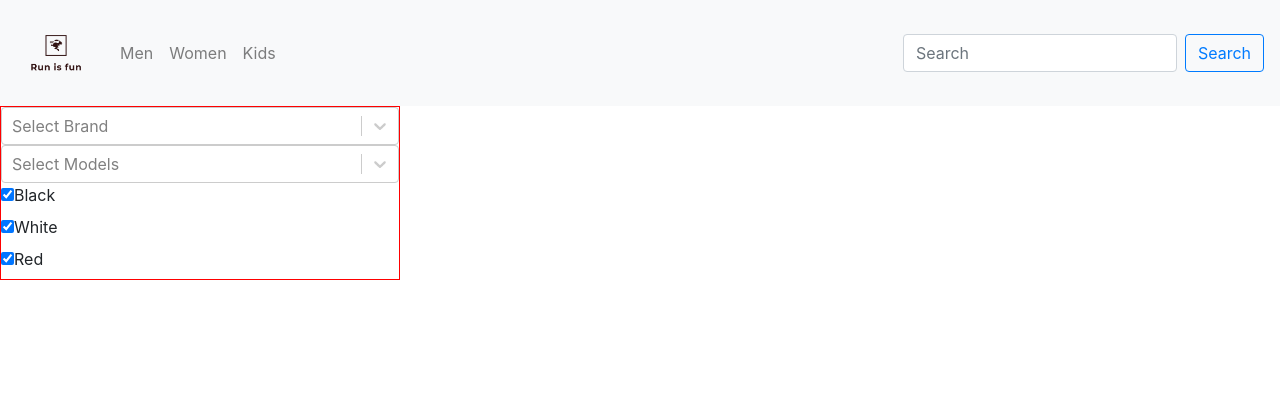
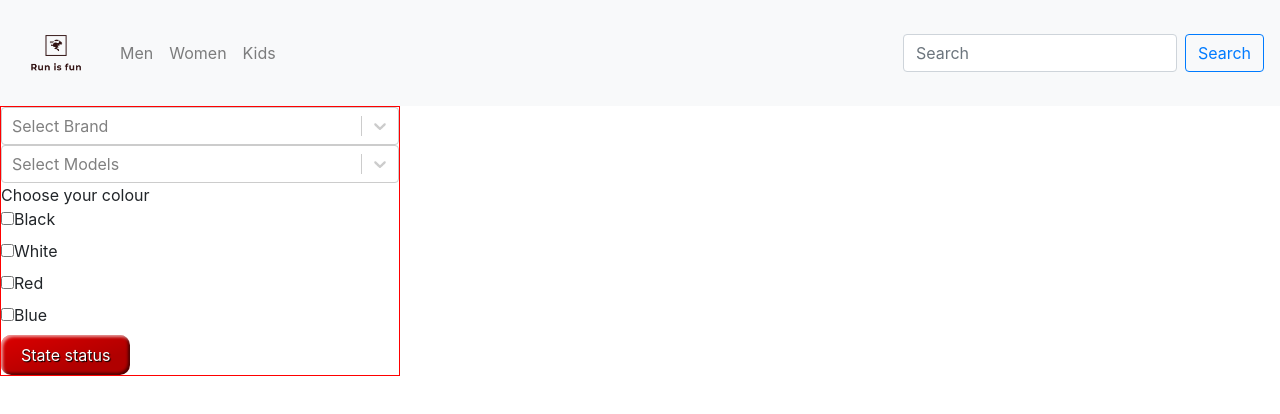
Before and after one commit to Reksakan/askerkan-runisfun, a React (Create React App) app in the folder client/: page / in a window 1280 px wide. Shown: the top 414 px of the page. Built offline with nearby package versions, Linux system fonts and the light colour scheme.

Commit message:
modified filter. colour set was added

```diff
--- a/client/src/pages/HomePage/components/Filter/Filter.js
+++ b/client/src/pages/HomePage/components/Filter/Filter.js
@@ -11,7 +11,12 @@ const shoesManufacturerNumber = shoesManufacturer;
 
 class Filter extends React.Component {
   state = {
-    shoesModelsFiltered: []
+    shoesManufacturerFiltered: [],
+    shoesModelsFiltered: [],
+    colourBlack: false,
+    colourWhite: false,
+    colourBlue: false,
+    colourRed: false
   }
 
   handleChosenProducers = (selectedArray) => {
@@ -32,13 +37,33 @@ class Filter extends React.Component {
     }
 
     this.setState({
+      shoesManufacturerFiltered: selectedProducers,
       shoesModelsFiltered: shoesModelsFiltered
     })
+  }
+
+  handleChosenColour = e => {
+    const target = e.target;
+    console.log(`Colour ${target.name} is chosen`, target.checked);     //delete
+    const name = target.name;
+    this.setState({
+      [name]: target.checked
+    })
+  }
+
+  handleStateStatus = e => {
+    console.log('Status of the Black colour in the State: ', this.state.colourBlack);
+    console.log('Status of the White colour in the State: ', this.state.colourWhite);
+    console.log('Status of the Red colour in the State: ', this.state.colourRed);
+    console.log('Status of the Blue colour in the State: ', this.state.colourBlue);
+    console.log('Status of shoesManufacturerFiltered', this.state.shoesManufacturerFiltered);
+    console.log('Status of shoesModelsFiltered', this.state.shoesModelsFiltered);
   }
 
   render() {
     return (
       <div className="filter">
+
         <section className="filter__by-manufacturer">
           <Select
             placeholder='Select Brand'
@@ -62,20 +87,30 @@ class Filter extends React.Component {
             onChange={this.handleChosenModels}
           />
         </section>
-        <section>
+        <section className='filter__by-colour'>
+          <legeds>Choose your colour</legeds>
             <div>
-            <input type="checkbox" id="black" name="Black" checked />
+              <input type="checkbox" id="black" name="colourBlack" value={this.state.colourBlack} onChange={this.handleChosenColour} />
               <label for="black">Black</label>
             </div>
             <div>
-            <input type="checkbox" id="white" name="White" checked />
+              <input type="checkbox" id="white" name="colourWhite" value={this.state.colourWhite} onChange={this.handleChosenColour} />
               <label for="white">White</label>
             </div>
             <div>
-            <input type="checkbox" id="red" name="red" checked />
+              <input type="checkbox" id="red" name="colourRed" value={this.state.colourRed} onChange={this.handleChosenColour} />
               <label for="red">Red</label>
             </div>
+            <div>
+              <input type="checkbox" id="blue" name="colourBlue"  value={this.state.colourBlue} onChange={this.handleChosenColour} />
+              <label for="blue">Blue</label>
+            </div>
         </section>
+        <section className="delete-after">
+
+          <button className="check-button" type="button" onClick={this.handleStateStatus}>State status</button>
+        </section>
+
       </div>
     )
   }
--- a/client/src/pages/HomePage/components/Filter/Filter.scss
+++ b/client/src/pages/HomePage/components/Filter/Filter.scss
@@ -3,3 +3,28 @@
   border: 1px solid red;
   width: 25rem;
 }
+
+.check-button {
+   border: 0;
+    line-height: 2.5;
+    padding: 0 20px;
+    font-size: 1rem;
+    text-align: center;
+    color: #fff;
+    text-shadow: 1px 1px 1px #000;
+    border-radius: 10px;
+    background-color: rgba(220, 0, 0, 1);
+    background-image: linear-gradient(to top left,
+                                      rgba(0, 0, 0, .2),
+                                      rgba(0, 0, 0, .2) 30%,
+                                      rgba(0, 0, 0, 0));
+    box-shadow: inset 2px 2px 3px rgba(255, 255, 255, .6),
+                inset -2px -2px 3px rgba(0, 0, 0, .6);
+  &:hover {
+    background-color: rgba(255, 0, 0, 1);
+  }
+  &:active {
+    box-shadow: inset -2px -2px 3px rgba(255, 255, 255, .6),
+                inset 2px 2px 3px rgba(0, 0, 0, .6);
+  }
+              }
```
Lines whose indentation alone changed are shown as unchanged.
